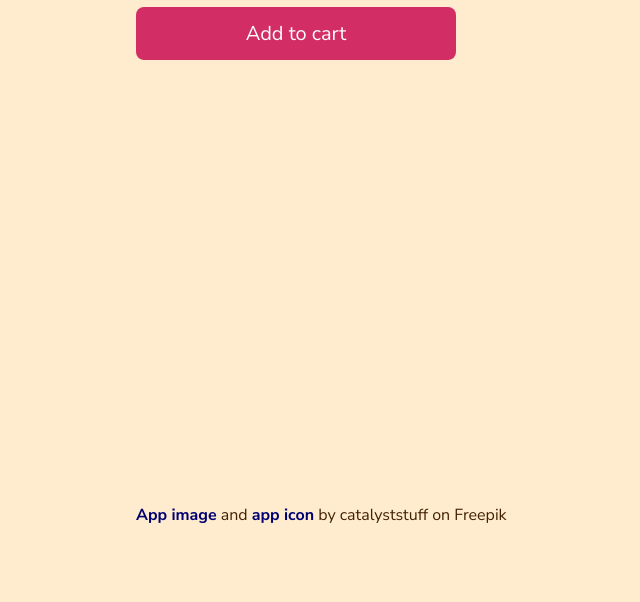
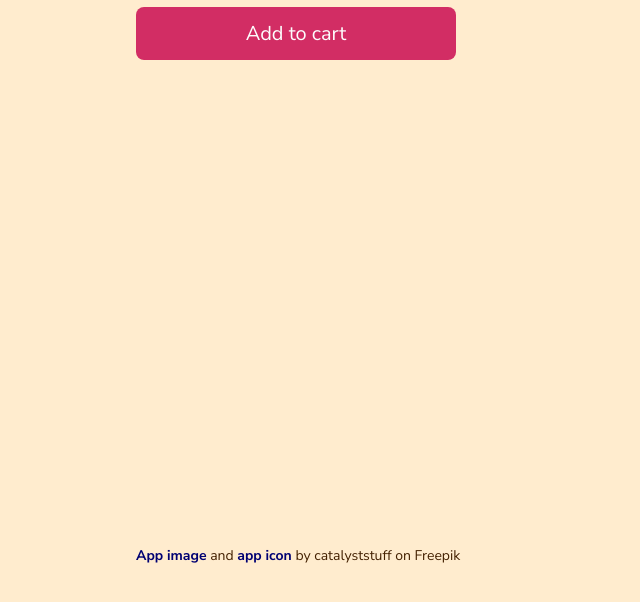
Before and after one commit to TurtleQueenCoding/Shopping-List-App, a website built with Vite: page index.html in a window 1280 px wide. Shown: the part 196-798 px from the top of the page, without its empty margins (344-984 px from the left). Built offline with nearby package versions, Linux system fonts and the light colour scheme; no server answers.

Commit message:
Moving footer further to bottom and making text smaller

```diff
--- a/index.css
+++ b/index.css
@@ -74,9 +74,9 @@ ul li:hover {
 
 footer {
     text-align: center;
-    font-size: 16px;
+    font-size: 14px;
     position: absolute;
-    bottom: 10%;
+    bottom: 5%;
 }
 
 footer a {
```
